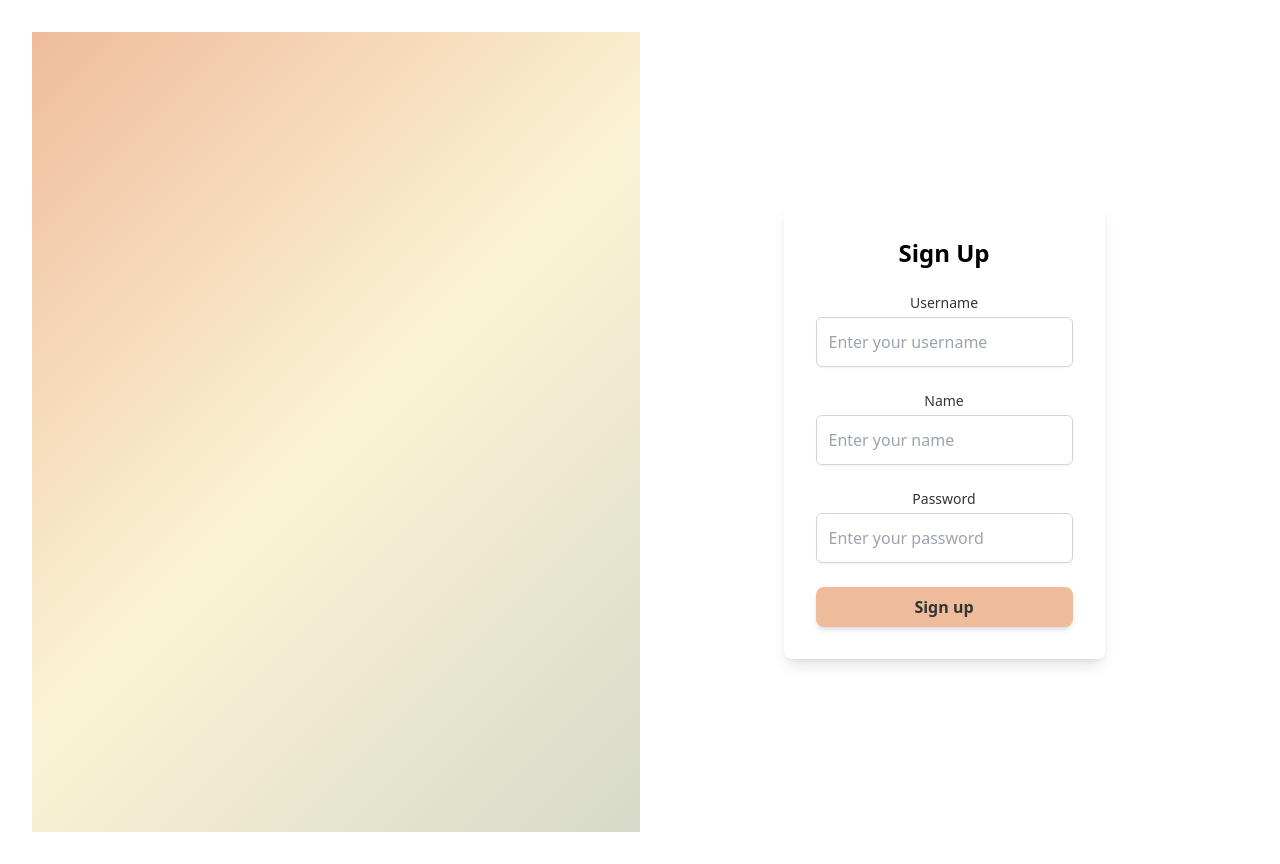
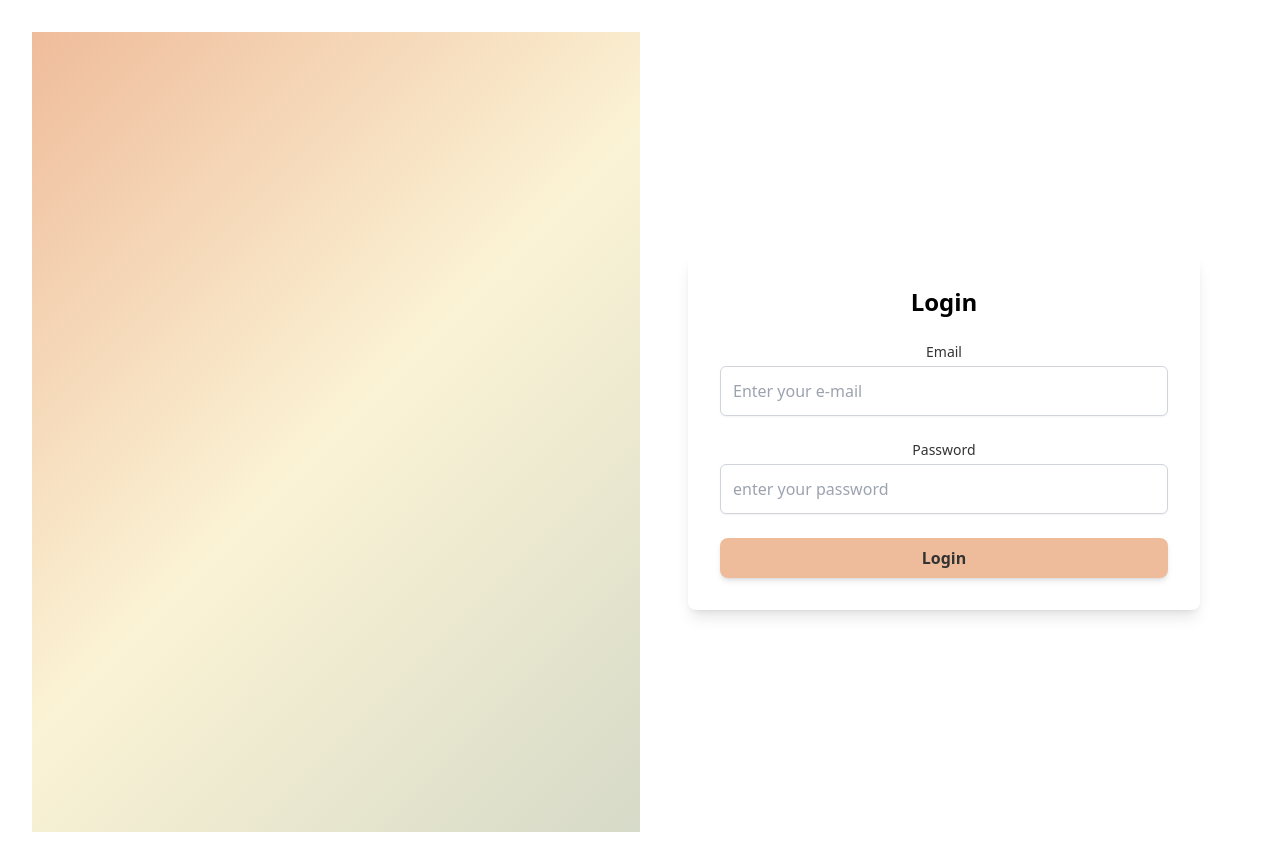
Before and after one commit to yatishGautam/Heartlink_frontend, a React (Vite) app: page / in a window 1280 px wide. Built offline with nearby package versions, Linux system fonts and the light colour scheme.

Commit message:
added login page

```diff
--- a/src/App.jsx
+++ b/src/App.jsx
@@ -1,6 +1,7 @@
 import { useState } from "react";
 import "./App.css";
-import LoginPage from "./pages/Login";
+import SingupPage from "./pages/SingupPage";
+import LoginPage from "./pages/LoginPage";
 
 function App() {
 	const [count, setCount] = useState(0);
--- a/src/components/Auth/Login.jsx
+++ b/src/components/Auth/Login.jsx
@@ -0,0 +1,34 @@
+import React from "react";
+import FormInput from "../Common/FormInput";
+import SubmitButton from "../Common/SubmitButton";
+
+const LoginForm = () => {
+	const handleSubmit = (e) => {
+		e.preventDefault();
+	};
+
+	return (
+		<div className="min-h-screen w-screen grid grid place-items-center">
+			<div className="bg-white p-8 rounded-lg shadow-lg w-full max-w-lg">
+				<h1 className="text-2xl font-bold mb-6 text-center ">Login</h1>
+				<form onSubmit={handleSubmit}>
+					<FormInput
+						type="text"
+						label="Email"
+						placeholder="Enter your e-mail"
+					></FormInput>
+					<br />
+					<FormInput
+						type="password"
+						label="Password"
+						placeholder="enter your password"
+					></FormInput>
+					<br />
+					<SubmitButton type="subit" text="Login" />
+				</form>
+			</div>
+		</div>
+	);
+};
+
+export default LoginForm;
--- a/src/components/Auth/Signup.jsx
+++ b/src/components/Auth/Signup.jsx
@@ -23,8 +23,8 @@ const SignupForm = () => {
 	};
 
 	return (
-		<div className="w-screen item-center grid grid-cols-10 place-items-center">
-			<div className="bg-white p-8 rounded-lg shadow-lg col-span-10">
+		<div className="min-h-screen w-screen  grid  place-items-center">
+			<div className="bg-white p-8 rounded-lg shadow-lg  w-full  max-w-lg">
 				<h1 className="text-2xl font-bold mb-6 text-center ">Sign Up</h1>
 				<form onSubmit={handleSubmit}>
 					<FormInput
--- /dev/null
+++ b/src/pages/LoginPage.jsx
@@ -0,0 +1,24 @@
+import React from "react";
+import GradientBackground from "../components/Common/Gradient";
+import LoginForm from "../components/Auth/Login";
+
+const LoginPage = () => {
+	const colors = [
+		"#EFBC9B", // Custom yellow (primary)
+		"#FBF3D5", // Custom cream
+		"#D6DAC8", // Custom gray
+	];
+
+	return (
+		<div className="grid grid-cols-2 h-screen">
+			<div className="hidden md:flex items-center">
+				<GradientBackground colors={colors} />
+			</div>
+			<div className="flex col-span-2 md:col-span-1 justify-center items-center ">
+				<LoginForm></LoginForm>
+			</div>
+		</div>
+	);
+};
+
+export default LoginPage;
--- a/src/pages/Login.jsx
+++ b/src/pages/SingupPage.jsx
@@ -2,7 +2,7 @@ import React from "react";
 import SignupForm from "../components/Auth/Signup";
 import GradientBackground from "../components/Common/Gradient";
 
-const LoginPage = () => {
+const SingupPage = () => {
 	const colors = [
 		"#EFBC9B", // Custom yellow (primary)
 		"#FBF3D5", // Custom cream
@@ -11,14 +11,14 @@ const LoginPage = () => {
 
 	return (
 		<div className="grid grid-cols-2 h-screen">
-			<div className="flex item-center">
+			<div className="hidden md:flex items-center">
 				<GradientBackground colors={colors} />
 			</div>
-			<div className="flex col-span-1 ">
+			<div className="flex col-span-2 md:col-span-1 justify-center items-center ">
 				<SignupForm></SignupForm>
 			</div>
 		</div>
 	);
 };
 
-export default LoginPage;
+export default SingupPage;
```
